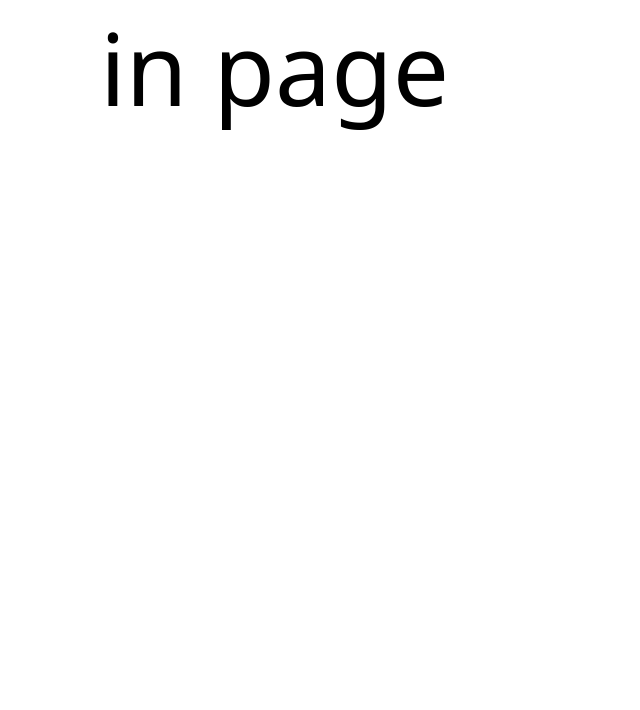
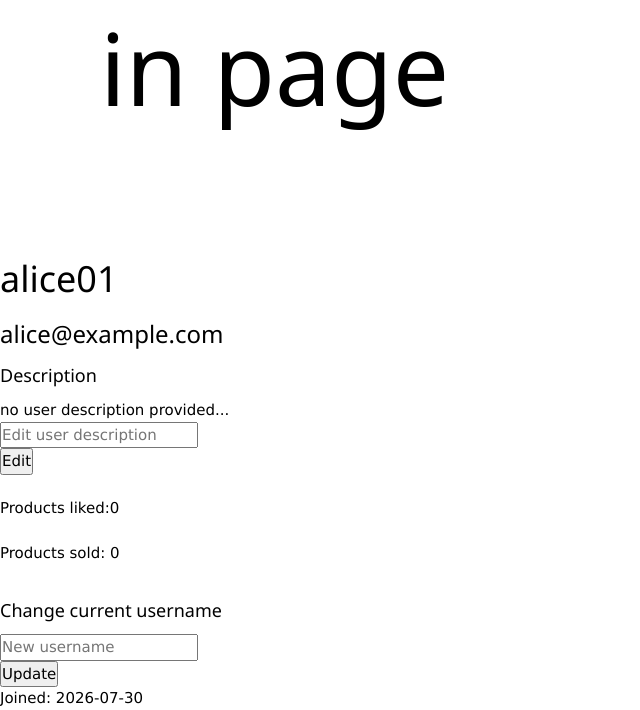
Before and after one commit to rosiephandang/Flask---TOI-Market, a Flask app: page /userprofile_signed_in/1 in a window 1280 px wide. Shown: the part 478-1188 px from the top of the page, without its empty margins (0-640 px from the left). Before the commit the page ends 608 px from the top, so only its background shows below. Run offline with Flask 3, Linux system fonts and the light colour scheme; data comes from the database, SQL or seed files in the repository; both versions use the stored data as it was after the commit.

Commit message:
some adjustments to the user viewing page

```diff
--- a/app.py
+++ b/app.py
@@ -2,6 +2,7 @@ import sqlite3
 from flask import Flask, g, render_template, request, flash, redirect, url_for, session
 from werkzeug.security import check_password_hash, generate_password_hash
 import re
+from datetime import date
 
 DATABASE = 'database.db'
 
@@ -51,7 +52,13 @@ def home_signed_in():
     INNER JOIN users
     ON products.seller_key = users.user_id;""")
     print(dict(products[0]))
-    return render_template("home_signed_in.html", products=products)
+    users = query_db("""
+    SELECT users.*, users.username AS seller_username
+    FROM users
+    INNER JOIN products
+    ON users.user_id = products.seller_key;""")
+    print(dict(users[0]))
+    return render_template("home_signed_in.html", products=products, users=users)
 
 @app.route('/product/<int:product_id>')
 def product(product_id):
@@ -156,7 +163,8 @@ def signup():
             else:
                 hashed_password = generate_password_hash(password)
                 db = get_db()
-                cursor = db.execute('INSERT INTO users (email, username, password) VALUES (?, ?, ?)',(email.lower(), username, hashed_password))
+                today = date.today().isoformat()
+                cursor = db.execute('INSERT INTO users (email, username, password, date_joined) VALUES (?, ?, ?, ?)',(email.lower(), username, hashed_password, today))
                 db.commit()
                 # log the user in immeadiately after signup by storing ID
                 session['user_id'] = cursor.lastrowid
@@ -193,6 +201,8 @@ def login():
     #render this template regardles of get/post
     return render_template('login.html', msg = msg)
 
+
+
 @app.route('/logout')
 def logout():
     #just clear the username from the session and redirect back to the home page
--- a/templates/userprofile_signed_in.html
+++ b/templates/userprofile_signed_in.html
@@ -2,7 +2,59 @@
 {% block body %}
     <!-- user profile editing page-->
     <h1 class="test">Hello this is the user profile editing signed in page</h1>
+    <!--Username
 
+    Email:
+    student@burnside.school.nz
+
+    Member since:
+    30 July 2026
+
+    Description:
+    "I enjoy making 3D prints."
+
+    Products for sale: 5
+
+    Products liked: 17-->
+<div class="userprofilesignedin">
+    <h1 class="username_show">{{ user['username'] }}</h1>
+    <h3 class="email_show">{{ user['email'] }}</h3>
+        <div class="userdescription">
+            <h5>Description</h5>
+            {% if user['description'] != 'NULL' %}
+                <span class="userdescription">no user description provided...</span>
+            {% else %}
+                <span>{{ user['description'] }}</span>
+            {% endif %}
+            <form action="#" method="POST">
+                <div class="changinguserdescription">
+                    <span></span><input type="text" id="user_description" name=""  placeholder="Edit user description" required>
+                </div>
+                <button type="submit" class="user_description">Edit</button>
+            </form>
+        </div>
+        <br><p class="products_liked">Products liked:{{ user['products_liked'] }}</p><br>
+        <p class="products_sold">Products sold: {{ user['products_sold'] }}</p><br>
+        <div class="updating_username">
+            <h5>Change current username</h5>
+            <form action="#" method="POST">
+                <div class="usernamechanging">
+                    <span></span><input type="text" id="username" name="username_change"  placeholder="New username" required>
+                </div>
+                <button type="submit" class="username_change">Update</button>
+            </form>
+        </div>
+    </div>
+    <div class="userdate">
+            <p>Joined: {{ user['date_joined'] }}</p>
+    </div>
+    <div class="products_liked_list">
+
+
+    </div>
+
+
+</div>
 
 
 {% endblock %}
```
Also changed, not shown: templates/sellerprofile.html (+0 -14 lines), database.db, 1 other file.
